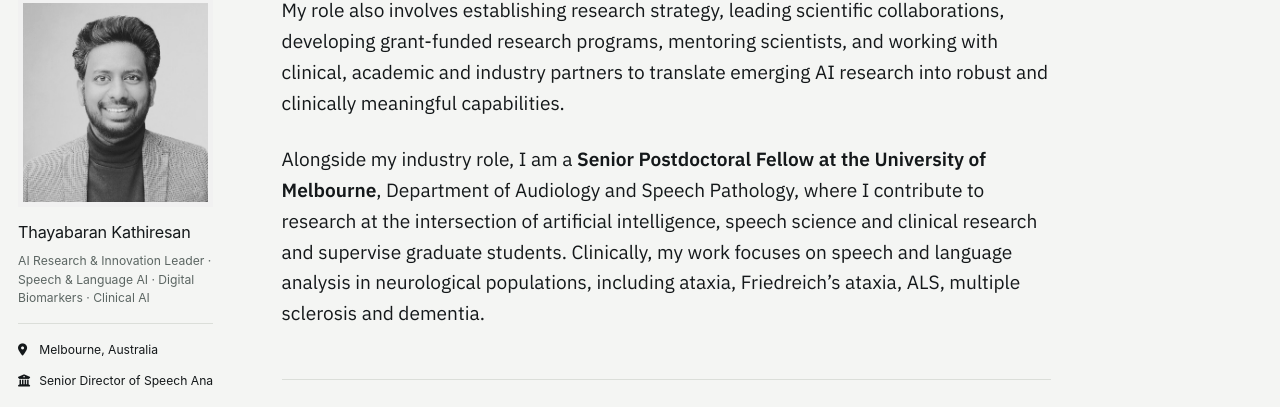
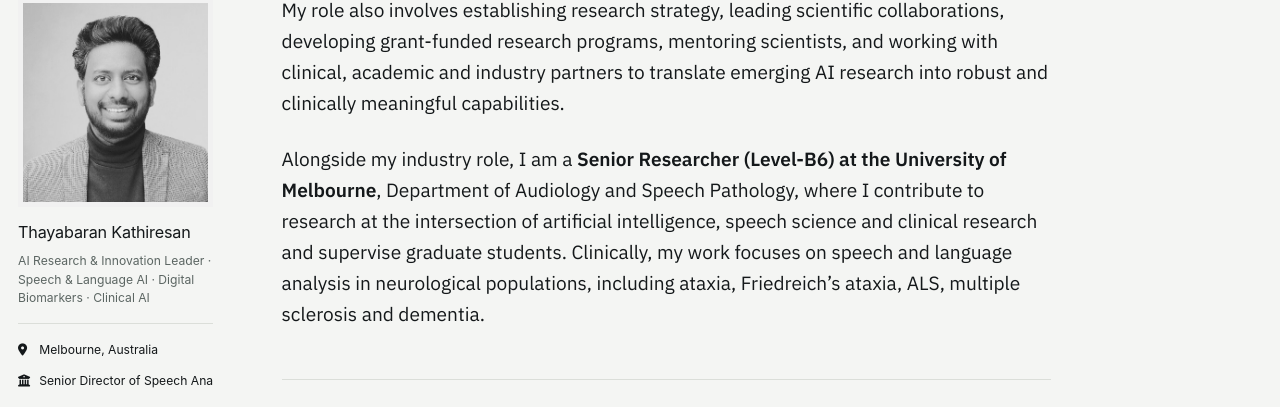
Before and after one commit to Thayabaran/thayabaran.github.io, a Jekyll site: the page built from _pages/about.md, in a window 1280 px wide and 900 px high, scrolled down 1681 px. Shown: the part 114-521 px from the top of the window. Built offline with Jekyll 4.4.1, drawn with Linux system fonts in a browser that asks for light colours; some web fonts are replaced; a script bundle is joined from its source files by our own code; library files that are not in the unit come from our copies; some of the changed text lies outside the part shown.

Commit message:
Update Melbourne title to Senior Researcher (Level-B6)
Replaces 'Senior Postdoctoral Fellow' in the sidebar employer line, the
landing-page role ledger, the About narrative and the CV.

The two remaining mentions of 'postdoctoral' are historical and correct:
the 2019-2021 UZH position on the CV, and the 2020 Openhack panel where
that was the affiliation given at the time.

Co-Authored-By: Claude Opus 5 <noreply@anthropic.com>
Claude-Session: https://claude.ai/code/session_01CD7tTdYk8mNHyYPHPQU6x4

```diff
--- a/_config.yml
+++ b/_config.yml
@@ -16,7 +16,7 @@ author:
   pronouns         :
   bio              : "AI Research & Innovation Leader · Speech & Language AI · Digital Biomarkers · Clinical AI"
   location         : "Melbourne, Australia"
-  employer         : "Senior Director of Speech Analytics, Redenlab · Senior Postdoctoral Fellow, University of Melbourne"
+  employer         : "Senior Director of Speech Analytics, Redenlab · Senior Researcher (Level-B6), University of Melbourne"
   uri              :
   email            : "mail2thaya.k@gmail.com"
 
--- a/_pages/about.md
+++ b/_pages/about.md
@@ -11,7 +11,7 @@ redirect_from:
 
 <ul class="roles">
   <li><span>Senior Director of Speech Analytics, <a href="https://redenlab.com/people/thayabaran-kathiresan-phd/">Redenlab</a></span><span class="fte">0.8 FTE</span></li>
-  <li><span>Senior Postdoctoral Fellow, <a href="https://findanexpert.unimelb.edu.au/profile/1027702-thayabaran-kathiresan">University of Melbourne</a></span><span class="fte">0.2 FTE</span></li>
+  <li><span>Senior Researcher (Level-B6), <a href="https://findanexpert.unimelb.edu.au/profile/1027702-thayabaran-kathiresan">University of Melbourne</a></span><span class="fte">0.2 FTE</span></li>
 </ul>
 
 <p class="statement">Leading the development and translation of artificial intelligence technologies for the clinically meaningful measurement of speech and communication.</p>
@@ -28,7 +28,7 @@ I lead multidisciplinary research programs involving speech foundation models, m
 
 My role also involves establishing research strategy, leading scientific collaborations, developing grant-funded research programs, mentoring scientists, and working with clinical, academic and industry partners to translate emerging AI research into robust and clinically meaningful capabilities.
 
-Alongside my industry role, I am a **Senior Postdoctoral Fellow at the University of Melbourne**, Department of Audiology and Speech Pathology, where I contribute to research at the intersection of artificial intelligence, speech science and clinical research and supervise graduate students. Clinically, my work focuses on speech and language analysis in neurological populations, including ataxia, Friedreich's ataxia, ALS, multiple sclerosis and dementia.
+Alongside my industry role, I am a **Senior Researcher (Level-B6) at the University of Melbourne**, Department of Audiology and Speech Pathology, where I contribute to research at the intersection of artificial intelligence, speech science and clinical research and supervise graduate students. Clinically, my work focuses on speech and language analysis in neurological populations, including ataxia, Friedreich's ataxia, ALS, multiple sclerosis and dementia.
 
 ## Research & Innovation
 
```
Also changed, not shown: _pages/cv.md (+1 -1 lines).
